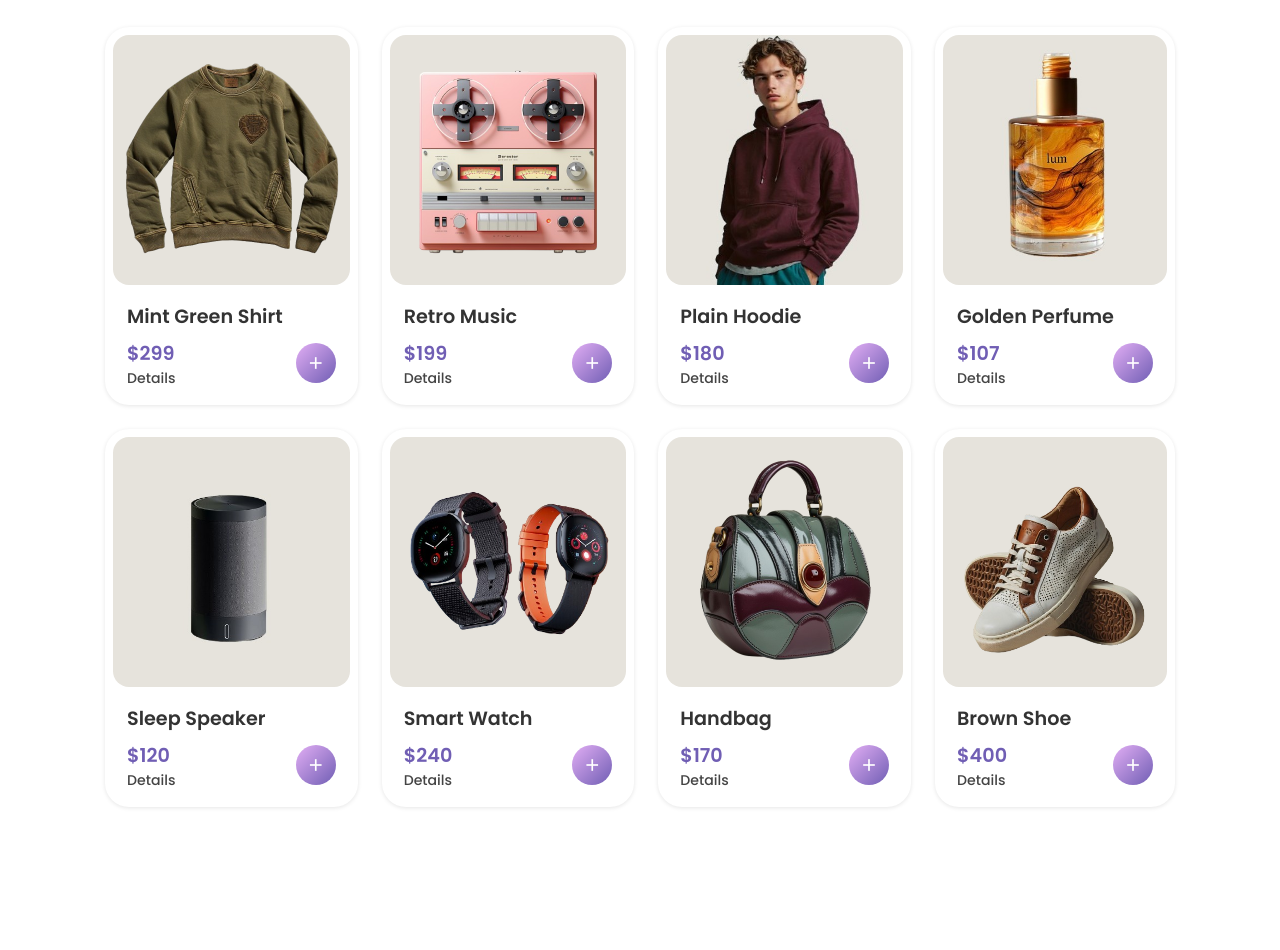
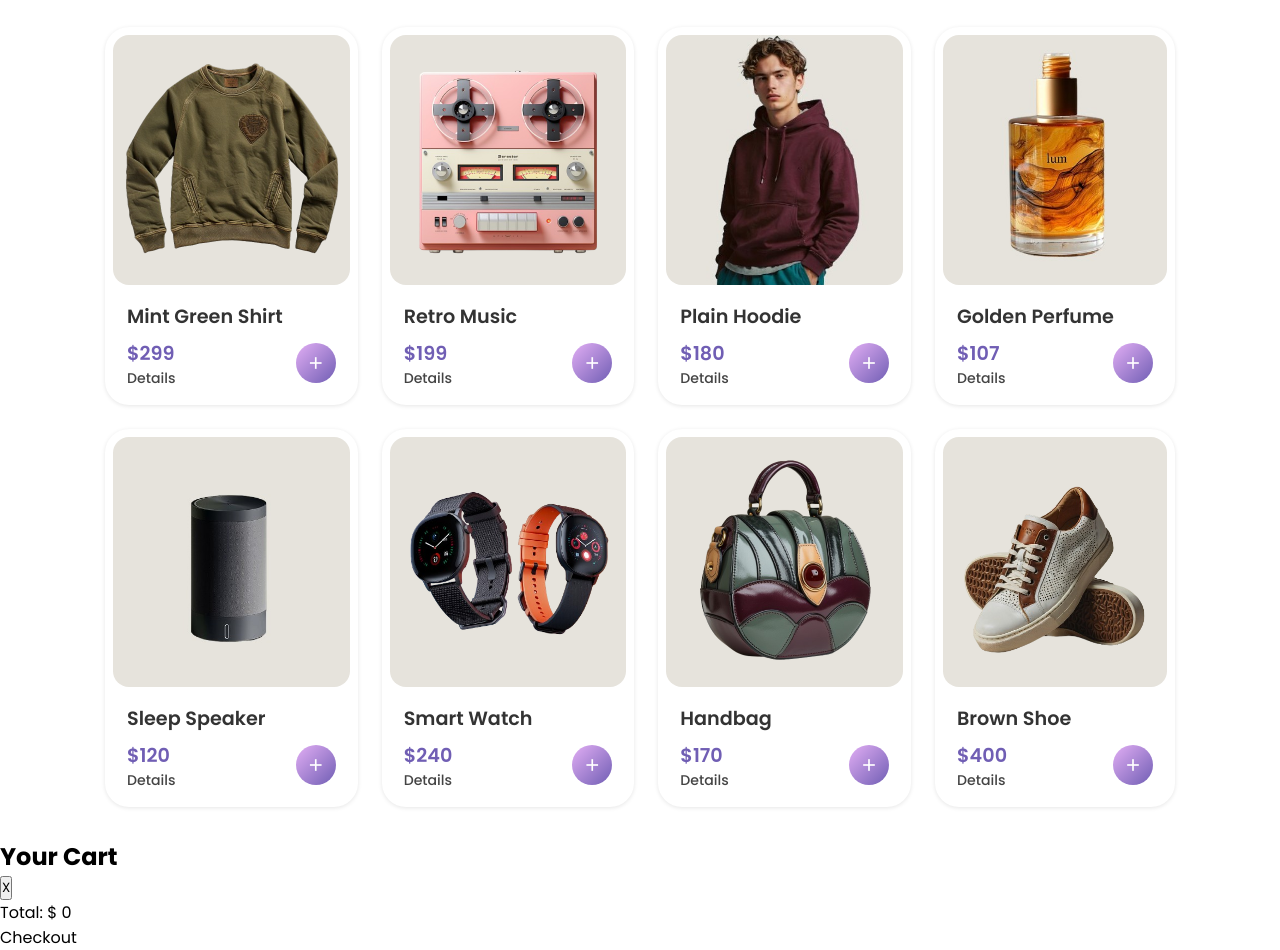
Before and after one commit to SaraHashimzadeh/Shopping_Card, a plain HTML site: page index.html in a window 1280 px wide. Shown: the part 72-1022 px from the top of the page. Before the commit the page ends 911 px from the top, so only its background shows below. Drawn offline with nearby package versions, Linux system fonts and the light colour scheme; a web font is replaced by a local one.

Commit message:
cart model

```diff
--- a/index.html
+++ b/index.html
@@ -144,5 +144,20 @@
 
     </div>
 
+    <!-- ------------------------CARD MODEL--------------->
+    <div class="cart-model" id="cart-model">
+        <div class="cart-head">
+            <h2>Your Cart</h2>
+            <button class="close-btn">X</button>
+        </div>
+
+        <ul id="cart-item">
+               <!---Cart added items will appear inside this-->
+        </ul>
+
+        <div class="cart-total">Total: $ <span id="total-price">0</span></div>
+        <div class="checkout-btn">Checkout</div>
+    </div>
+
 </body>
 </html>
```
Also changed, not shown: style.css (line endings or trailing spaces).
